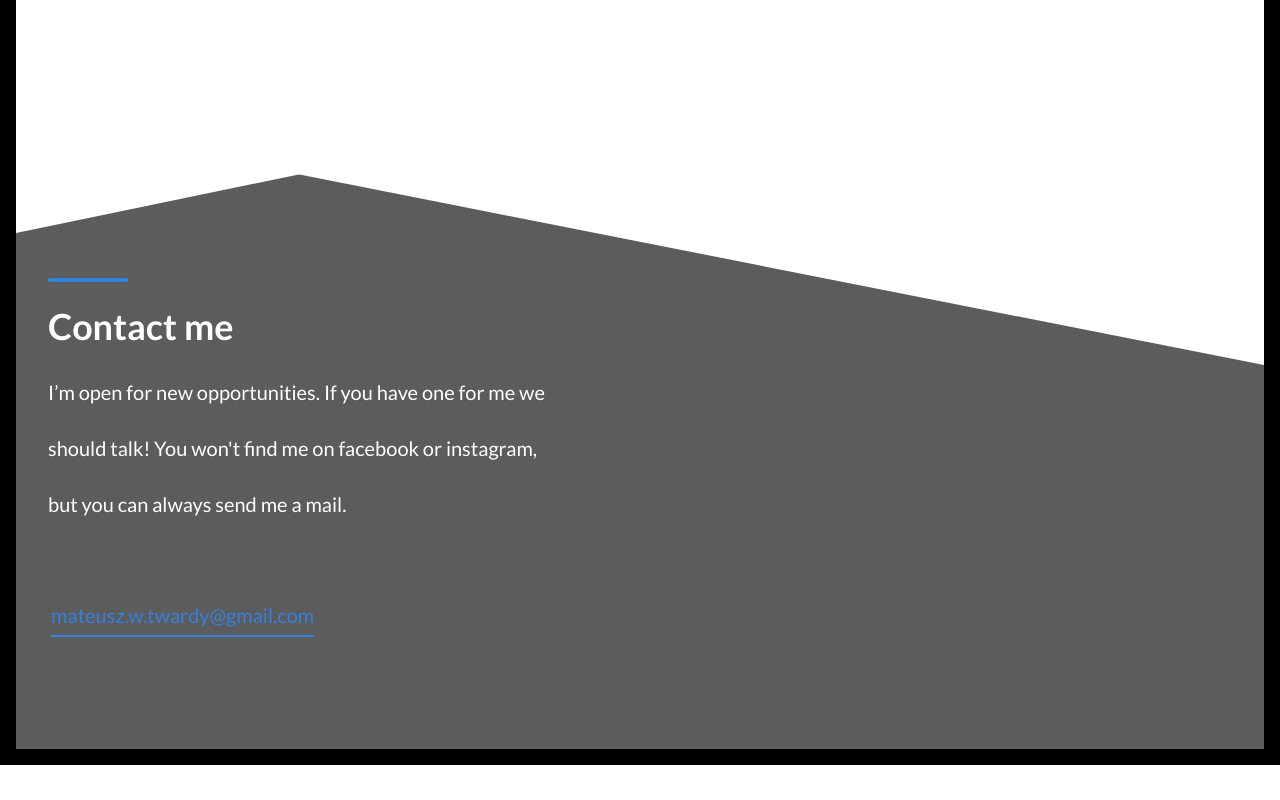
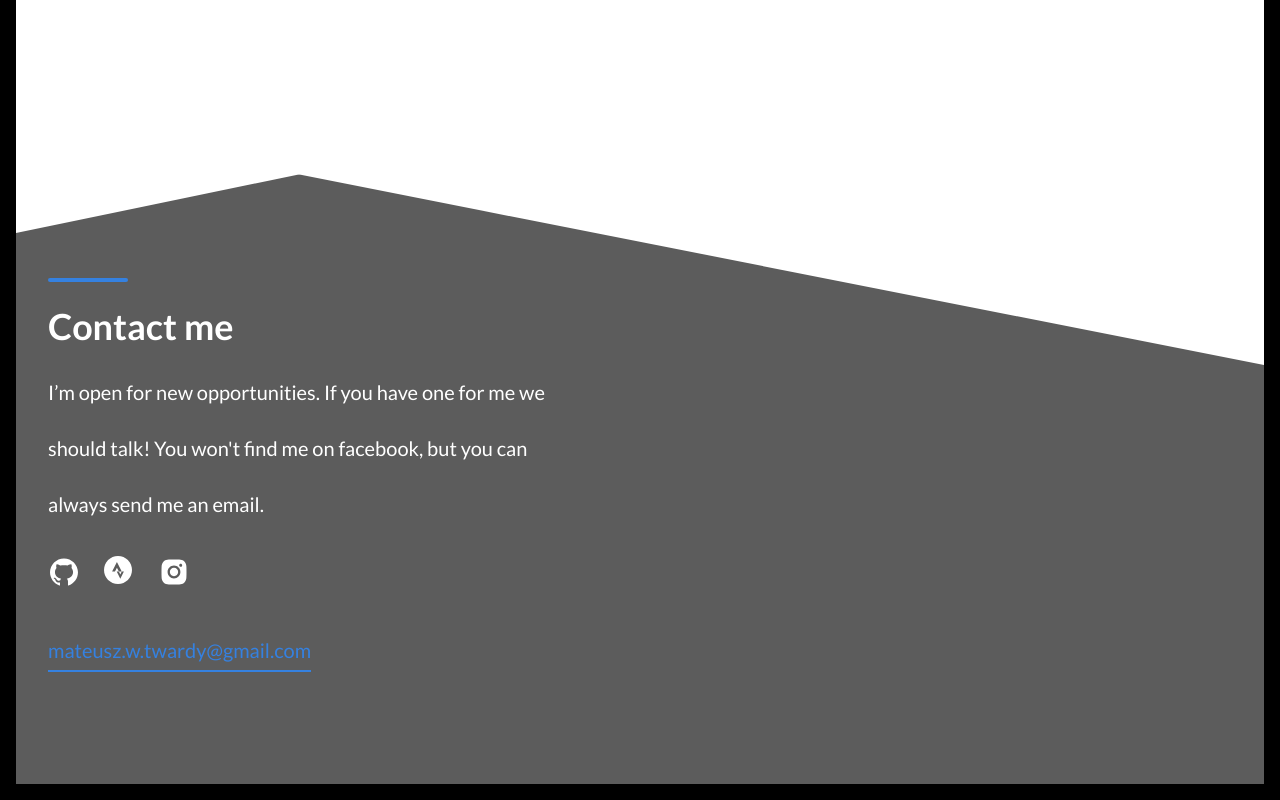
Before and after one commit to Maczi01/maczi01.github.io, a website: page src/content/index.html in a window 1280 px wide. Shown: the part 2076-2876 px from the top of the page. Before the commit the page ends 2841 px from the top, so only its background shows below. Drawn offline with nearby package versions, Linux system fonts and the light colour scheme; files that its build step writes are made by us from their sources; no server answers; files whose address does not match are found by name.

Commit message:
add icon to gh, insta and strava

```diff
--- a/src/content/index.html
+++ b/src/content/index.html
@@ -95,8 +95,8 @@
     <section id="my-projects" class="projects">
         <h2 class="projects__title">Recent projects</h2>
         <div class="container">
-<!--            <p class="projects__description">I started programming in 2018. I started with Java (Spring), then i want-->
-<!--                learn front end - javascript and frameworks. Here’s the list of the things I’ve done so far.</p>-->
+            <!--            <p class="projects__description">I started programming in 2018. I started with Java (Spring), then i want-->
+            <!--                learn front end - javascript and frameworks. Here’s the list of the things I’ve done so far.</p>-->
             <p class="projects__description">I’ve been programming since 2018. I started with Java (Spring). Recently
                 I’ve been learning Front-end - Javascprit and frameworks.
                 Here’s a list of things I’ve done so far.</p>
@@ -111,8 +111,19 @@
         <h2 class="contact__title">Contact me</h2>
         <div class="container">
             <p class="contact__description">I’m open for new opportunities. If you have one for me we should talk! You
-                won't find me on facebook or instagram, but you can always send me a mail.</p>
-            <a class="contact__mail" href="mailto:mateusz.w.twardy@gmail.com"></a>
+                won't find me on facebook, but you can always send me an email.</p>
+            <div class="social">
+                <a href="https://github.com/Maczi01" class="social__item">
+                    <img src="../assets/img/ghico.svg"  alt="logo github">
+                </a>
+                <a href="https://www.strava.com/athletes/26814729" class="social__item--strava">
+                    <img src="../assets/img/strava.svg" alt="logo strava" >
+                </a>
+                <a href="https://www.instagram.com/_extremati/">
+                    <img src="../assets/img/instaico.svg" alt="logo insta">
+                </a>
+            </div>
+            <!--            <a class="contact__mail" href="mailto:mateusz.w.twardy@gmail.com"></a>-->
             <a href="mailto:mateusz.w.twardy@gmail.com" class="contact__mail">mateusz.w.twardy@gmail.com</a>
         </div>
     </section>
--- a/src/scss/modules/contact.scss
+++ b/src/scss/modules/contact.scss
@@ -64,6 +64,7 @@
       display: none
     }
   }
+
 }
 
 .social {
@@ -73,12 +74,22 @@
   display: flex;
 
   &__item {
-    & + & {
-      margin-left: 1.5rem;
-    }
+      margin: 0;
+      width: 32px;
+      height: 32px;
+      margin-right: 1.5rem;
+  }
+
+  &__item--strava{
+    margin: 0;
+    width: 30px;
+    height: 30px;
+    margin-right: 1.5rem;
   }
 
   &__link {
     text-decoration: none;
+    margin: 0;
+
   }
 }
```
Also changed, not shown: src/assets/img/ghico.svg (added), src/assets/img/instaico.svg (added), src/assets/img/strava.svg (added).
